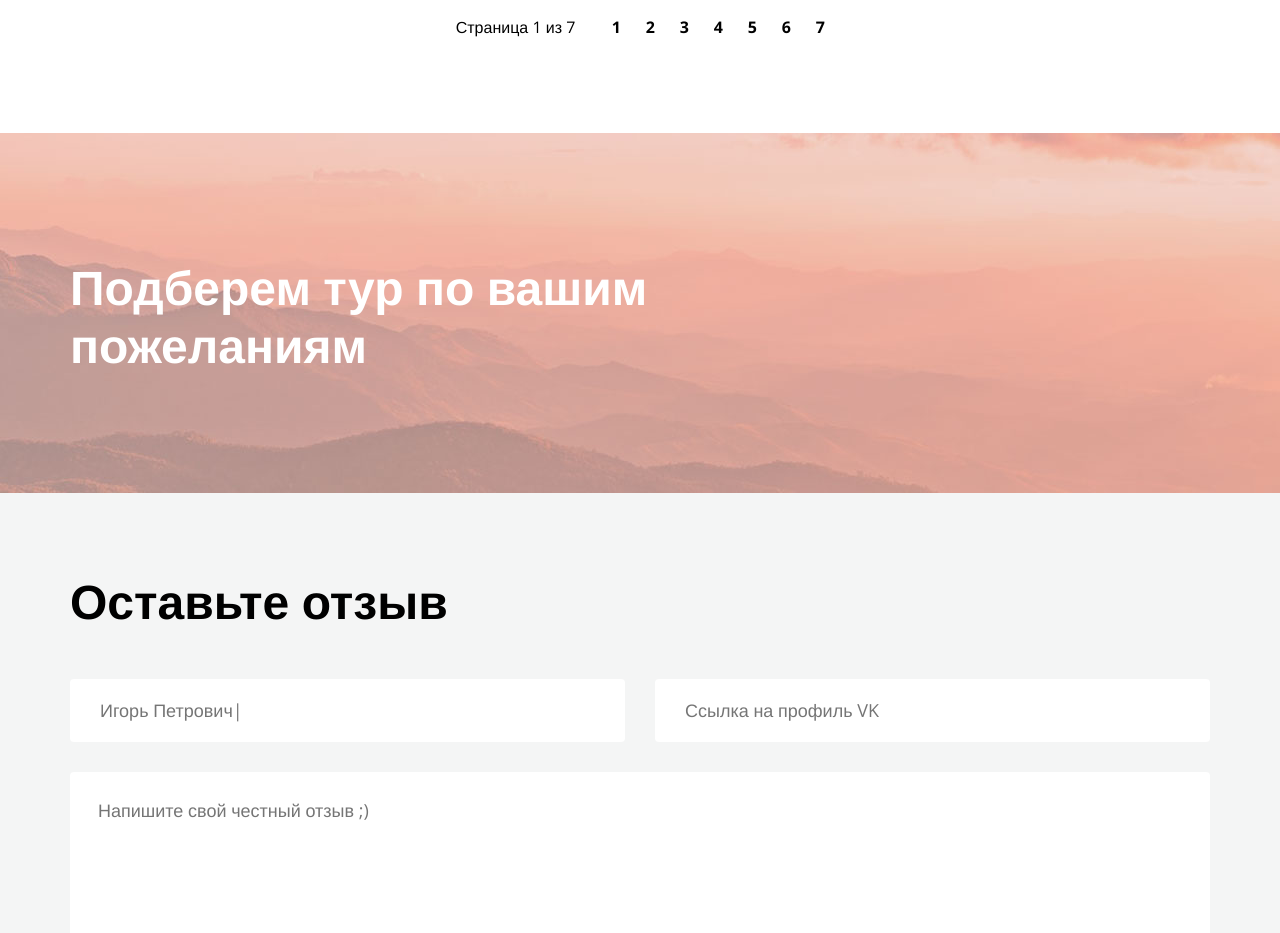
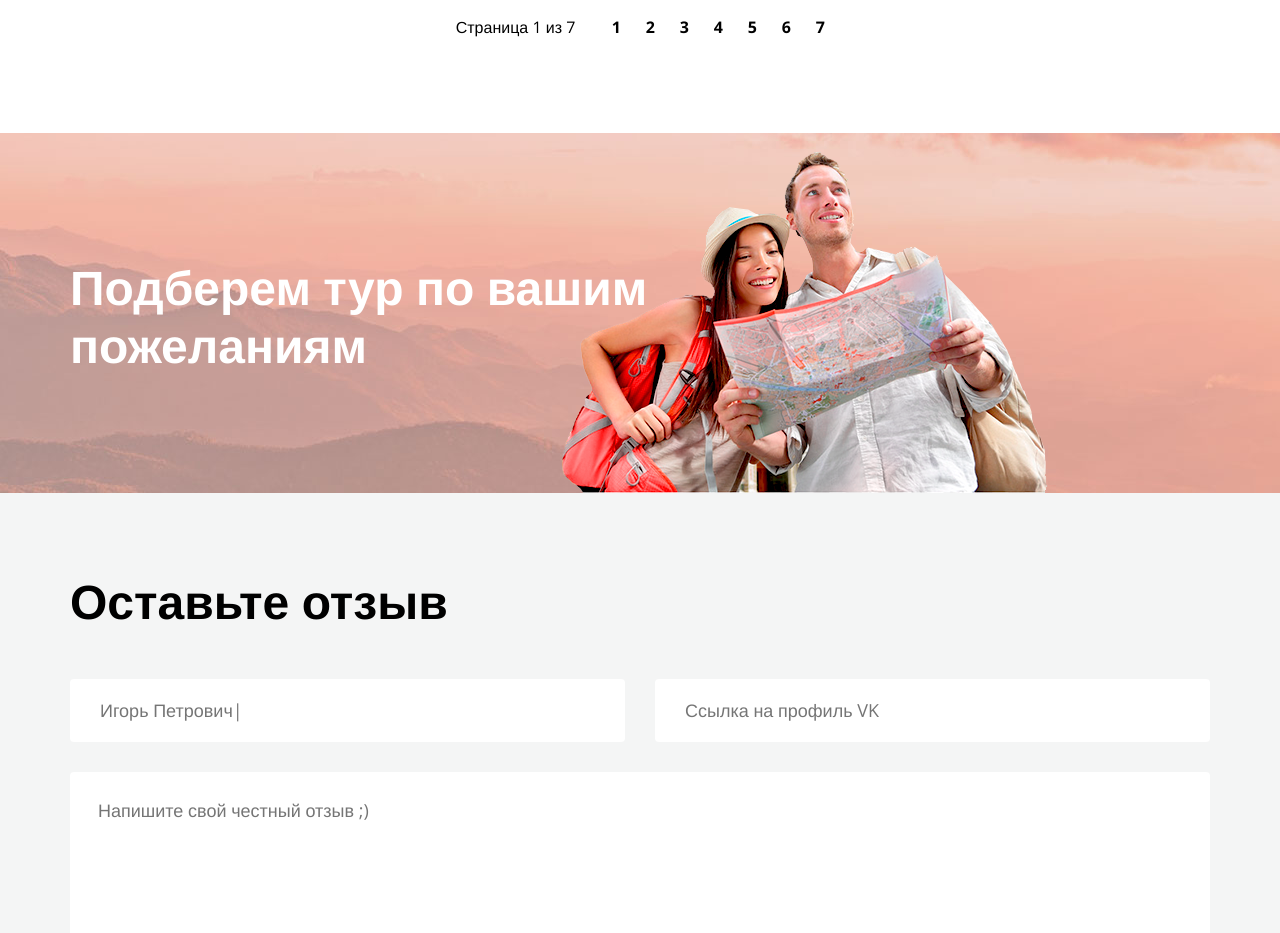
Before and after one commit to HaronLet/ls_training, a plain HTML site: page page/reviews.html in a window 1280 px wide. Shown: the part 1840-2773 px from the top of the page. Drawn offline with nearby package versions, Linux system fonts and the light colour scheme.

Commit message:
Update page-reviews.css

```diff
--- a/css/layout/page-reviews.css
+++ b/css/layout/page-reviews.css
@@ -26,7 +26,7 @@
   min-height: 360px;
   box-sizing: border-box;
   padding-top: 125px;
-  background: #fff url(../../img/bg/middleline.jpg) center center no-repeat;
+  background: url(../../img/decor/couple.png) right 29.3% bottom no-repeat, url(../../img/bg/middleline.jpg) center center no-repeat #fff;
 }
 .l-banner__title {
   max-width: 600px;
```
